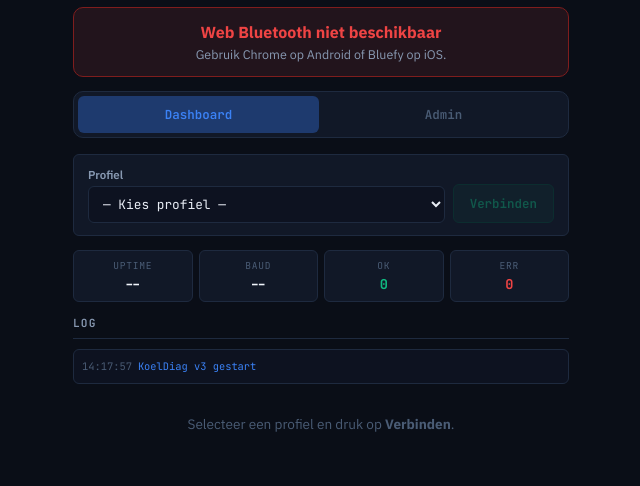
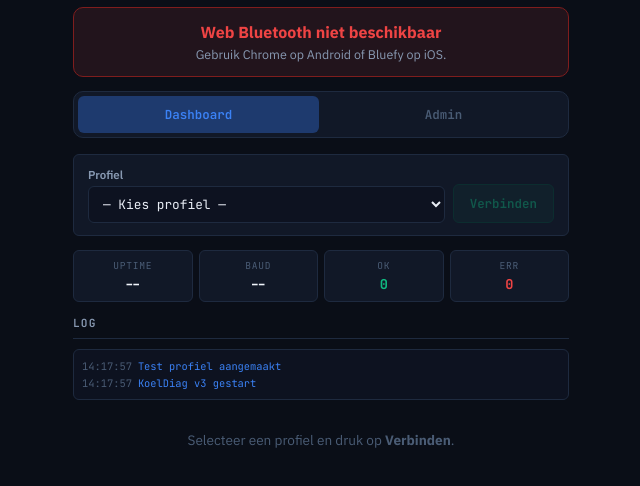
Before and after one commit to BigphilyB/koeldiag, a plain HTML site: page index.html in a window 1280 px wide. Shown: the part 80-566 px from the top of the page, without its empty margins (319-959 px from the left). Drawn offline with Linux system fonts and the light colour scheme.

Commit message:
Update index.html

```diff
--- a/index.html
+++ b/index.html
@@ -717,6 +717,35 @@ function init() {
     btnConnect.disabled = true;
   }
   loadProfiles();
+
+  // Voeg standaard testprofiel toe als er geen profielen zijn
+  if (profiles.length === 0) {
+    profiles.push({
+      id: 'default_test',
+      name: 'Test profiel',
+      slaveId: 1,
+      baud: 9600,
+      parity: '8N1',
+      registers: [
+        { address: 0,  name: 'room_temp',       unit: '°C',  scale: 0.1, isSigned: true,  isInput: true  },
+        { address: 1,  name: 'evap_temp',       unit: '°C',  scale: 0.1, isSigned: true,  isInput: true  },
+        { address: 2,  name: 'setpoint',        unit: '°C',  scale: 0.1, isSigned: true,  isInput: false },
+        { address: 3,  name: 'defrost_temp',    unit: '°C',  scale: 0.1, isSigned: true,  isInput: true  },
+        { address: 4,  name: 'superheat',       unit: 'K',   scale: 0.1, isSigned: true,  isInput: true  },
+        { address: 10, name: 'comp_status',     unit: '',    scale: 1,   isSigned: false, isInput: true  },
+        { address: 11, name: 'fan_status',      unit: '',    scale: 1,   isSigned: false, isInput: true  },
+        { address: 12, name: 'defrost_active',  unit: '',    scale: 1,   isSigned: false, isInput: true  },
+        { address: 13, name: 'alarm_code',      unit: '',    scale: 1,   isSigned: false, isInput: true  },
+        { address: 20, name: 'suction_press',   unit: 'bar', scale: 0.1, isSigned: true,  isInput: true  },
+        { address: 21, name: 'discharge_press', unit: 'bar', scale: 0.1, isSigned: true,  isInput: true  },
+        { address: 30, name: 'comp_hours',      unit: 'h',   scale: 1,   isSigned: false, isInput: false },
+        { address: 31, name: 'energy_kwh',      unit: 'kWh', scale: 0.1, isSigned: false, isInput: false },
+      ]
+    });
+    saveProfiles();
+    log('Test profiel aangemaakt', 'info');
+  }
+
   renderProfileList();
   renderProfileSelect();
   log('KoelDiag v3 gestart', 'info');
```
